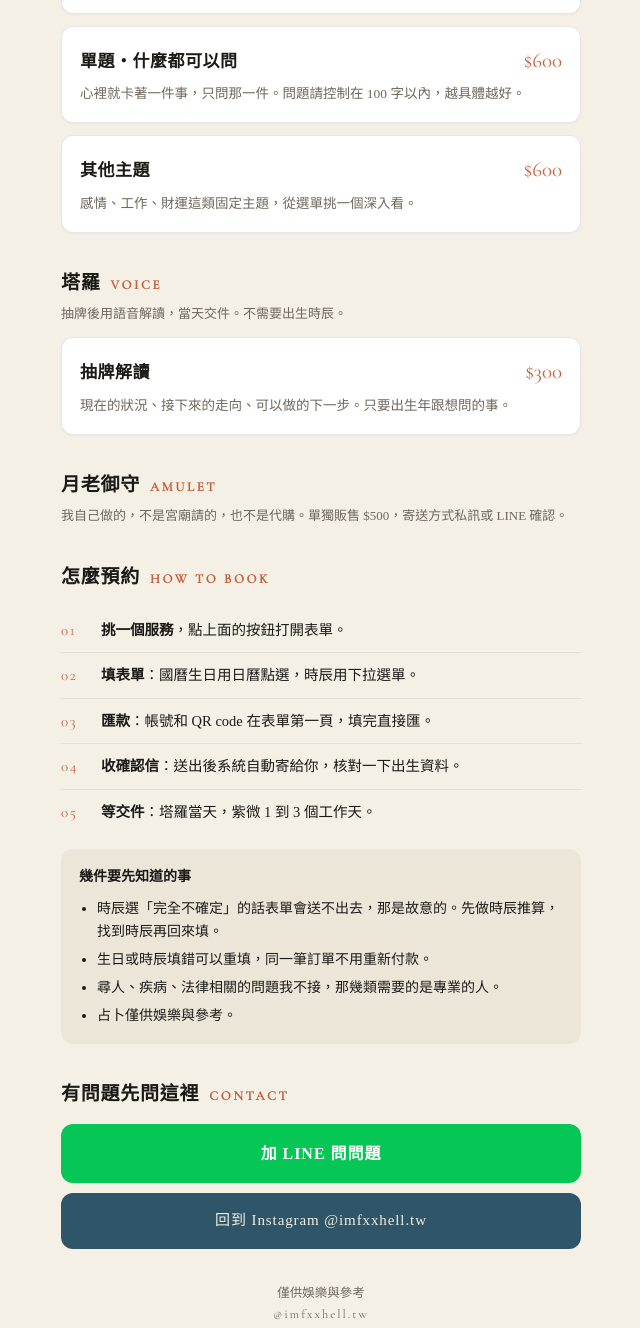
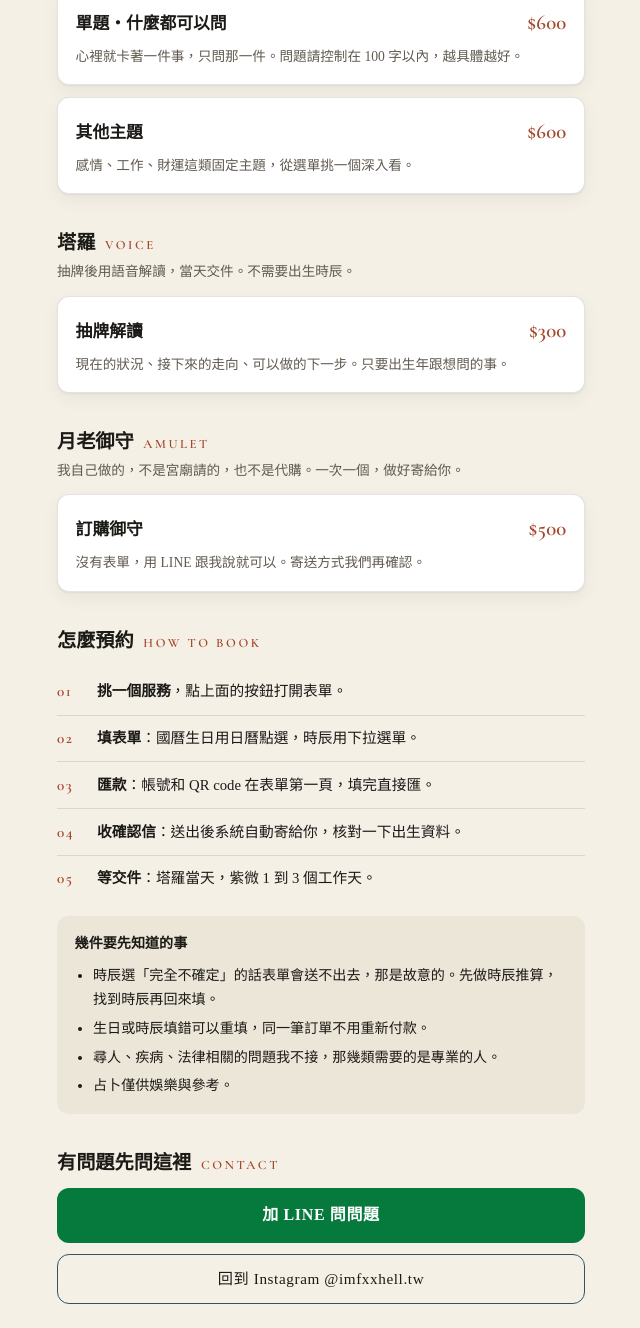
Before and after one commit to benzoe8/imfxxhell-media, a plain HTML site: page index.html in a window 1280 px wide. Shown: the part 807-2135 px from the top of the page, without its empty margins (319-959 px from the left). Drawn offline with nearby package versions, Linux system fonts and the light colour scheme.

Commit message:
預約頁：按壓回饋、對比、字級字距、深色模式等 13 項修正
- 所有可點元素統一按壓行為（按下即縮放 .975），並尊重 prefers-reduced-motion
- 關掉 iOS 預設灰框，避免與自訂回饋疊在一起
- 對比不足的四處改色：文字磚紅改 #a5462a（白卡 5.98:1、紙色 5.26:1），
  LINE 按鈕改 #067a3d（白字 5.44:1）
- 大標字距由 +.08em 改 -.01em，行高改成隨字級調整（標題 1.25／1.4、內文 1.7）
- 字級與間距全面改 rem，跟隨使用者的文字大小設定
- 主要與次要行動用實心與描邊區分，圓角統一由變數控制
- 月老御守加上可點的 LINE 訂購卡
- 補 :focus-visible、hover（僅限有滑鼠的裝置）、底部安全區、深色模式
- 外部連結改為新分頁開啟

Co-Authored-By: Claude Opus 5 <noreply@anthropic.com>

```diff
--- a/index.html
+++ b/index.html
@@ -3,89 +3,149 @@
 <head>
 <meta charset="utf-8">
 <meta name="viewport" content="width=device-width, initial-scale=1, viewport-fit=cover">
+<meta name="color-scheme" content="light dark">
 <title>預約｜雷諾曼占卜・紫微斗數 @imfxxhell.tw</title>
 <meta name="description" content="紫微斗數文字報告、塔羅語音解讀、自製月老御守。挑一張表單填寫即可預約。">
 <link rel="preconnect" href="https://fonts.googleapis.com">
 <link rel="preconnect" href="https://fonts.gstatic.com" crossorigin>
-<link href="https://fonts.googleapis.com/css2?family=Cormorant+Garamond:wght@400;500&family=Noto+Serif+TC:wght@300;500;700&display=swap" rel="stylesheet">
+<link href="https://fonts.googleapis.com/css2?family=Cormorant+Garamond:wght@400;500;600&family=Noto+Serif+TC:wght@300;500;700&display=swap" rel="stylesheet">
 <style>
   :root{
-    --paper:#f4f0e6; --paper-alt:#ece6d8; --deep:#1f3a4d; --deep-2:#2f5568;
-    --ink:#1c1a17; --ink-soft:#6f675c; --accent:#c4623f; --accent-soft:#e8c4b2;
-    --line:#06c755;
+    color-scheme: light dark;
+    --paper:#f4f0e6; --paper-alt:#ece6d8; --surface:#ffffff;
+    --deep:#1f3a4d; --deep-2:#2f5568;
+    --ink:#1c1a17; --ink-soft:#615a50;
+    --accent:#a5462a;            /* 文字用：在紙色與白卡上都超過 4.5:1 */
+    --accent-soft:#e8c4b2;
+    --line-green:#067a3d;        /* 白字對比 5.44:1 */
+    --hairline:rgba(28,26,23,.12);
+    --shadow:0 1px 2px rgba(28,26,23,.06), 0 6px 18px rgba(28,26,23,.05);
+    --radius:0.75rem;            /* 全站統一圓角 12px */
+    --press:cubic-bezier(.2,.7,.3,1);
   }
+  @media (prefers-color-scheme: dark){
+    :root{
+      --paper:#15212b; --paper-alt:#1d2c38; --surface:#1d2c38;
+      --deep:#101a22; --deep-2:#26384a;
+      --ink:#ece6d8; --ink-soft:#a9a294;
+      --accent:#d4795a;          /* 深底上的磚紅，4.55:1 */
+      --hairline:rgba(236,230,216,.14);
+      --shadow:0 1px 2px rgba(0,0,0,.35), 0 8px 22px rgba(0,0,0,.28);
+    }
+  }
+
   *{margin:0;padding:0;box-sizing:border-box}
+  html{-webkit-text-size-adjust:100%}
   body{
     background:var(--paper); color:var(--ink);
-    font-family:"Noto Serif TC",serif; line-height:1.7;
-    padding:0 16px 56px; -webkit-text-size-adjust:100%;
+    font-family:"Noto Serif TC",serif;
+    font-size:1rem; line-height:1.7;
+    padding:0 1rem calc(3rem + env(safe-area-inset-bottom));
+    -webkit-tap-highlight-color:transparent;   /* 關掉 iOS 灰框，改用自訂回饋 */
   }
-  .wrap{max-width:520px;margin:0 auto}
+  .wrap{max-width:33rem;margin:0 auto}
+
   header{
-    margin:0 -16px 26px; padding:44px 24px 34px;
+    margin:0 -1rem 1.75rem;
+    padding:calc(2.75rem + env(safe-area-inset-top)) 1.5rem 2.25rem;
     background:var(--deep); color:#f3ede1; text-align:center;
   }
-  header .mark{display:block;margin:0 auto 14px}
+  header .mark{display:block;margin:0 auto .9rem}
   header .kicker{
-    font-family:"Cormorant Garamond",serif; font-size:13px; letter-spacing:.38em;
-    text-transform:uppercase; opacity:.8;
+    font-family:"Cormorant Garamond",serif; font-size:.8rem; line-height:1.4;
+    letter-spacing:.34em; text-transform:uppercase; opacity:.85;
   }
-  header h1{margin-top:8px;font-size:23px;font-weight:700;letter-spacing:.08em}
-  header p{margin-top:12px;font-size:14px;font-weight:300;opacity:.86}
+  header h1{
+    margin-top:.5rem; font-size:1.5rem; font-weight:700;
+    line-height:1.25; letter-spacing:-.01em;   /* 字大就把字距收緊 */
+  }
+  header p{margin-top:.75rem; font-size:.9rem; font-weight:300; line-height:1.65; opacity:.9}
+
   h2{
-    margin:34px 0 4px; font-size:19px; font-weight:700; letter-spacing:.04em;
-    display:flex; align-items:baseline; gap:10px;
+    margin:2.25rem 0 .25rem; font-size:1.2rem; font-weight:700;
+    line-height:1.4; letter-spacing:0;
+    display:flex; align-items:baseline; gap:.6rem;
   }
-  h2 span{font-family:"Cormorant Garamond",serif;font-size:13px;letter-spacing:.2em;color:var(--accent);text-transform:uppercase}
-  .note{font-size:13px;color:var(--ink-soft);font-weight:300}
-  a.card{
-    display:block; margin-top:12px; padding:16px 18px; border-radius:12px;
-    background:#fff; border:1px solid rgba(28,26,23,.1); text-decoration:none; color:inherit;
-    box-shadow:0 1px 2px rgba(28,26,23,.04);
+  h2 span{
+    font-family:"Cormorant Garamond",serif; font-size:.8rem; font-weight:600;
+    letter-spacing:.2em; text-transform:uppercase; color:var(--accent);
   }
-  a.card:active{background:var(--paper-alt)}
-  .row{display:flex;justify-content:space-between;align-items:baseline;gap:14px}
-  .row b{font-size:17px;font-weight:700;letter-spacing:.03em}
-  .row .price{font-family:"Cormorant Garamond",serif;font-size:21px;color:var(--accent);white-space:nowrap}
-  .card p{margin-top:5px;font-size:13.5px;font-weight:300;color:var(--ink-soft)}
-  .steps{margin-top:14px;counter-reset:s}
+  .note{font-size:.85rem; line-height:1.65; color:var(--ink-soft); font-weight:300}
+
+  /* 可點的東西共用一套按壓行為 */
+  .tap{
+    display:block; text-decoration:none; color:inherit;
+    border-radius:var(--radius);
+    transition:transform 140ms var(--press), background-color 140ms var(--press);
+  }
+  .tap:active{transform:scale(.975)}
+  .tap:focus-visible{outline:2px solid var(--accent); outline-offset:3px}
+  @media (hover:hover){
+    .card:hover{background:var(--paper-alt)}
+    .btn-line:hover{filter:brightness(1.08)}
+    .btn-ghost:hover{background:var(--deep)}
+  }
+  @media (prefers-reduced-motion: reduce){
+    .tap{transition:background-color 120ms linear}
+    .tap:active{transform:none; background:var(--paper-alt)}
+  }
+
+  .card{
+    margin-top:.75rem; padding:1rem 1.1rem;
+    background:var(--surface); border:1px solid var(--hairline); box-shadow:var(--shadow);
+  }
+  .card:active{background:var(--paper-alt)}
+  .row{display:flex; justify-content:space-between; align-items:baseline; gap:.9rem}
+  .row b{font-size:1.05rem; font-weight:700; line-height:1.45; letter-spacing:0}
+  .row .price{
+    font-family:"Cormorant Garamond",serif; font-size:1.3rem; font-weight:600;
+    color:var(--accent); white-space:nowrap; letter-spacing:.01em;
+  }
+  .card p{margin-top:.35rem; font-size:.85rem; font-weight:300; line-height:1.65; color:var(--ink-soft)}
+
+  .steps{margin-top:.9rem; counter-reset:s}
   .steps li{
     list-style:none; counter-increment:s; position:relative;
-    padding:10px 0 10px 40px; font-size:14.5px; font-weight:300;
-    border-bottom:1px solid rgba(28,26,23,.08);
+    padding:.65rem 0 .65rem 2.5rem; font-size:.92rem; font-weight:300; line-height:1.7;
+    border-bottom:1px solid var(--hairline);
   }
   .steps li:last-child{border-bottom:0}
   .steps li::before{
-    content:counter(s,decimal-leading-zero); position:absolute; left:0; top:10px;
-    font-family:"Cormorant Garamond",serif; font-size:15px; color:var(--accent); letter-spacing:.1em;
+    content:counter(s,decimal-leading-zero); position:absolute; left:0; top:.65rem;
+    font-family:"Cormorant Garamond",serif; font-size:.95rem; font-weight:600;
+    color:var(--accent); letter-spacing:.1em;
   }
   .steps b{font-weight:700}
+
   .box{
-    margin-top:14px; padding:16px 18px; border-radius:12px;
-    background:var(--paper-alt); font-size:14px; font-weight:300;
+    margin-top:.9rem; padding:1rem 1.1rem; border-radius:var(--radius);
+    background:var(--paper-alt); font-size:.88rem; font-weight:300; line-height:1.7;
   }
   .box b{font-weight:700}
-  .box ul{margin-top:8px;padding-left:18px}
-  .box li{margin-top:4px}
-  a.line{
-    display:flex; align-items:center; justify-content:center; gap:10px;
-    margin-top:14px; padding:16px; border-radius:12px;
-    background:var(--line); color:#fff; text-decoration:none;
-    font-size:16px; font-weight:700; letter-spacing:.06em;
+  .box ul{margin-top:.5rem; padding-left:1.15rem}
+  .box li{margin-top:.3rem}
+
+  /* 主要行動：實心。次要行動：同樣的框，但只有描邊 */
+  .btn{
+    margin-top:.7rem; padding:1rem; text-align:center;
+    font-size:1rem; font-weight:700; letter-spacing:.04em; line-height:1.4;
   }
-  a.ig{
-    display:block; margin-top:10px; padding:15px; border-radius:12px; text-align:center;
-    background:var(--deep-2); color:#f3ede1; text-decoration:none; font-size:15px; letter-spacing:.06em;
-  }
-  footer{margin-top:34px;text-align:center;font-size:12.5px;color:var(--ink-soft);font-weight:300}
-  footer .handle{font-family:"Cormorant Garamond",serif;letter-spacing:.16em}
+  .btn-line{background:var(--line-green); color:#fff}
+  .btn-line:active{background:#046b33}
+  .btn-ghost{background:transparent; color:var(--ink); border:1.5px solid var(--deep-2)}
+  .btn-ghost:active{background:var(--paper-alt)}
+  .btn-sub{font-size:.95rem; font-weight:500; padding:.85rem}
+
+  footer{margin-top:2.25rem; text-align:center; font-size:.8rem; line-height:1.7;
+         color:var(--ink-soft); font-weight:300}
+  footer .handle{font-family:"Cormorant Garamond",serif; letter-spacing:.16em}
 </style>
 </head>
 <body>
 <div class="wrap">
 
   <header>
-    <svg class="mark" width="46" height="46" viewBox="0 0 64 64" fill="none" stroke="#f0e7d6" stroke-width="1.6" stroke-linecap="round" stroke-linejoin="round">
+    <svg class="mark" width="46" height="46" viewBox="0 0 64 64" fill="none" stroke="#f0e7d6" stroke-width="1.6" stroke-linecap="round" stroke-linejoin="round" aria-hidden="true">
       <path d="M44 10a23 23 0 1 0 13 35 19 19 0 0 1-13-35z"/>
       <path d="M17 13.5l2.6 6.1 6.1 2.6-6.1 2.6L17 30.9l-2.6-6.1L8.3 22.2l6.1-2.6z"/>
     </svg>
@@ -97,32 +157,32 @@
   <h2>紫微斗數 <span>report</span></h2>
   <div class="note">文字報告，1 到 3 個工作天寄到你的 email。需要國曆生日與出生時辰。</div>
 
-  <a class="card" href="https://docs.google.com/forms/d/e/1FAIpQLSfeEkIJHf40AZmDhKOn5ybYkYkMKubfG9riL98-vl4oNHQ4dg/viewform">
+  <a class="tap card" target="_blank" rel="noopener" href="https://docs.google.com/forms/d/e/1FAIpQLSfeEkIJHf40AZmDhKOn5ybYkYkMKubfG9riL98-vl4oNHQ4dg/viewform">
     <div class="row"><b>合盤</b><span class="price">$2,000</span></div>
     <p>兩個人的相處模式、合得來的地方、容易卡住的地方。需要兩個人的出生資料。</p>
   </a>
 
-  <a class="card" href="https://docs.google.com/forms/d/e/1FAIpQLSeAgAeSATOJkHnk3AWuUL79JrDC9b6u8WuC5lK5a8IcZIIxDg/viewform">
+  <a class="tap card" target="_blank" rel="noopener" href="https://docs.google.com/forms/d/e/1FAIpQLSeAgAeSATOJkHnk3AWuUL79JrDC9b6u8WuC5lK5a8IcZIIxDg/viewform">
     <div class="row"><b>流年運勢</b><span class="price">$1,000</span></div>
     <p>看一整年的節奏，什麼時候適合動、什麼時候先守。表單裡填你想看的西元年份。</p>
   </a>
 
-  <a class="card" href="https://docs.google.com/forms/d/e/1FAIpQLSe360NezOziYd1zfDsvYsPL2TULY9hXPvvZV6O2RCb9bl6enw/viewform">
+  <a class="tap card" target="_blank" rel="noopener" href="https://docs.google.com/forms/d/e/1FAIpQLSe360NezOziYd1zfDsvYsPL2TULY9hXPvvZV6O2RCb9bl6enw/viewform">
     <div class="row"><b>流月分析</b><span class="price">$1,000</span></div>
     <p>比流年更近，看接下來幾個月的起伏。面向最多選三個。</p>
   </a>
 
-  <a class="card" href="https://docs.google.com/forms/d/e/1FAIpQLSeEjCK_Hu9lof5jsYcLXHSg6OAN31-bzjAv4upSQAaUtVum-Q/viewform">
+  <a class="tap card" target="_blank" rel="noopener" href="https://docs.google.com/forms/d/e/1FAIpQLSeEjCK_Hu9lof5jsYcLXHSg6OAN31-bzjAv4upSQAaUtVum-Q/viewform">
     <div class="row"><b>時辰推算</b><span class="price">$1,000</span></div>
     <p>不知道自己幾點出生的話，先做這個。沒有時辰，其他紫微服務都做不了。</p>
   </a>
 
-  <a class="card" href="https://docs.google.com/forms/d/e/1FAIpQLSealuasbw2ssRqVVKOfzfQYzd0LbStebYgiDim7_-nBfu9EPw/viewform">
+  <a class="tap card" target="_blank" rel="noopener" href="https://docs.google.com/forms/d/e/1FAIpQLSealuasbw2ssRqVVKOfzfQYzd0LbStebYgiDim7_-nBfu9EPw/viewform">
     <div class="row"><b>單題・什麼都可以問</b><span class="price">$600</span></div>
     <p>心裡就卡著一件事，只問那一件。問題請控制在 100 字以內，越具體越好。</p>
   </a>
 
-  <a class="card" href="https://docs.google.com/forms/d/e/1FAIpQLSc-Eh0SQCkMNi35xTKhFiahNr-HYwd-YWkaZ6jmkR11BjN0Sw/viewform">
+  <a class="tap card" target="_blank" rel="noopener" href="https://docs.google.com/forms/d/e/1FAIpQLSc-Eh0SQCkMNi35xTKhFiahNr-HYwd-YWkaZ6jmkR11BjN0Sw/viewform">
     <div class="row"><b>其他主題</b><span class="price">$600</span></div>
     <p>感情、工作、財運這類固定主題，從選單挑一個深入看。</p>
   </a>
@@ -130,13 +190,18 @@
   <h2>塔羅 <span>voice</span></h2>
   <div class="note">抽牌後用語音解讀，當天交件。不需要出生時辰。</div>
 
-  <a class="card" href="https://docs.google.com/forms/d/e/1FAIpQLSfHj1H_NUCEXYc_REDbmUUUly5XtlFo2BnYNM44vMeBDkE5cA/viewform">
+  <a class="tap card" target="_blank" rel="noopener" href="https://docs.google.com/forms/d/e/1FAIpQLSfHj1H_NUCEXYc_REDbmUUUly5XtlFo2BnYNM44vMeBDkE5cA/viewform">
     <div class="row"><b>抽牌解讀</b><span class="price">$300</span></div>
     <p>現在的狀況、接下來的走向、可以做的下一步。只要出生年跟想問的事。</p>
   </a>
 
   <h2>月老御守 <span>amulet</span></h2>
-  <div class="note">我自己做的，不是宮廟請的，也不是代購。單獨販售 $500，寄送方式私訊或 LINE 確認。</div>
+  <div class="note">我自己做的，不是宮廟請的，也不是代購。一次一個，做好寄給你。</div>
+
+  <a class="tap card" target="_blank" rel="noopener" href="https://line.me/R/ti/p/@437fuvoe">
+    <div class="row"><b>訂購御守</b><span class="price">$500</span></div>
+    <p>沒有表單，用 LINE 跟我說就可以。寄送方式我們再確認。</p>
+  </a>
 
   <h2>怎麼預約 <span>how to book</span></h2>
   <ol class="steps">
@@ -158,8 +223,8 @@
   </div>
 
   <h2>有問題先問這裡 <span>contact</span></h2>
-  <a class="line" href="https://line.me/R/ti/p/@437fuvoe">加 LINE 問問題</a>
-  <a class="ig" href="https://www.instagram.com/imfxxhell.tw/">回到 Instagram @imfxxhell.tw</a>
+  <a class="tap btn btn-line" target="_blank" rel="noopener" href="https://line.me/R/ti/p/@437fuvoe">加 LINE 問問題</a>
+  <a class="tap btn btn-ghost btn-sub" target="_blank" rel="noopener" href="https://www.instagram.com/imfxxhell.tw/">回到 Instagram @imfxxhell.tw</a>
 
   <footer>
     僅供娛樂與參考<br>
```
